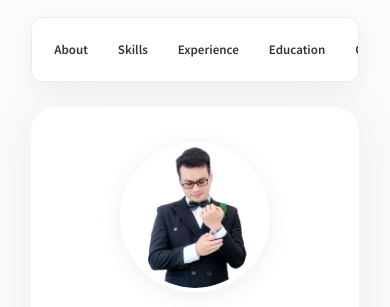
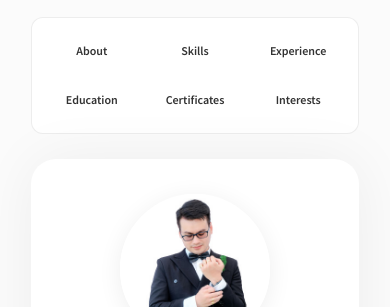
Before and after one commit to hoangsvit/cv, a plain HTML site: page index.html in a window 390 px wide. Shown: the part 176-483 px from the top of the page. Drawn offline with Linux system fonts and the light colour scheme; a web font is replaced by a local one.

Commit message:
fix(cv): make section jumps immediate and simplify mobile navigation

```diff
--- a/css/improvements.css
+++ b/css/improvements.css
@@ -1,6 +1,6 @@
 /* Progressive enhancements on top of the original Webflow design.
    Keep this file separate to avoid editing generated/minified CSS. */
-:root { scroll-behavior: smooth; }
+/* Native instant anchor jumps avoid lengthy animated scrolling on long CVs. */
 body { overflow-wrap: break-word; }
 .skip-link {
   position: absolute; z-index: 1000; top: -60px; left: 16px;
@@ -27,10 +27,9 @@ body { overflow-wrap: break-word; }
   align-self: center; width: 100%; max-width: 1140px;
   display: flex; gap: 6px; align-items: center;
   margin-bottom: 32px; padding: 10px;
-  position: sticky; top: 10px; z-index: 30;
-  background: rgba(255, 255, 255, .96);
+  position: static;
+  background: #fff;
   border: 1px solid rgba(0,0,0,.07); border-radius: 16px;
-  box-shadow: 0 6px 25px rgba(0,0,0,.05);
 }
 .cv-nav a {
   color: #333; white-space: nowrap; text-decoration: none;
@@ -41,7 +40,7 @@ body { overflow-wrap: break-word; }
   background: #fff2e9; color: #a64600;
 }
 a:focus-visible { outline: 3px solid #f36d21; outline-offset: 3px; }
-.section-wrap[id] { scroll-margin-top: 95px; }
+.section-wrap[id] { scroll-margin-top: 18px; }
 .cv-skills {
   margin: 0; padding-left: 20px; line-height: 1.75;
 }
@@ -54,16 +53,18 @@ a:focus-visible { outline: 3px solid #f36d21; outline-offset: 3px; }
   .cv-intro h1 { font-size: 34px; }
   .cv-intro { margin-bottom: 20px; }
   .cv-nav {
-    overflow-x: auto; overscroll-behavior-x: contain;
-    border-radius: 12px; top: 0; margin-bottom: 25px;
-    scrollbar-width: thin;
+    display: grid; grid-template-columns: repeat(3, minmax(0, 1fr));
+    gap: 4px; border-radius: 12px; margin-bottom: 25px;
   }
-  .cv-nav a { flex: 0 0 auto; }
+  .cv-nav a {
+    min-width: 0; min-height: 44px; padding: 10px 6px;
+    display: flex; align-items: center; justify-content: center;
+    text-align: center; white-space: normal; font-size: 12px;
+  }
   .section-wrap { margin-bottom: 62px; }
-  .section-wrap[id] { scroll-margin-top: 86px; }
+  .section-wrap[id] { scroll-margin-top: 18px; }
 }
 @media (prefers-reduced-motion: reduce) {
-  :root { scroll-behavior: auto; }
   .cv-nav a { transition: none; }
 }
 @media print {
```
